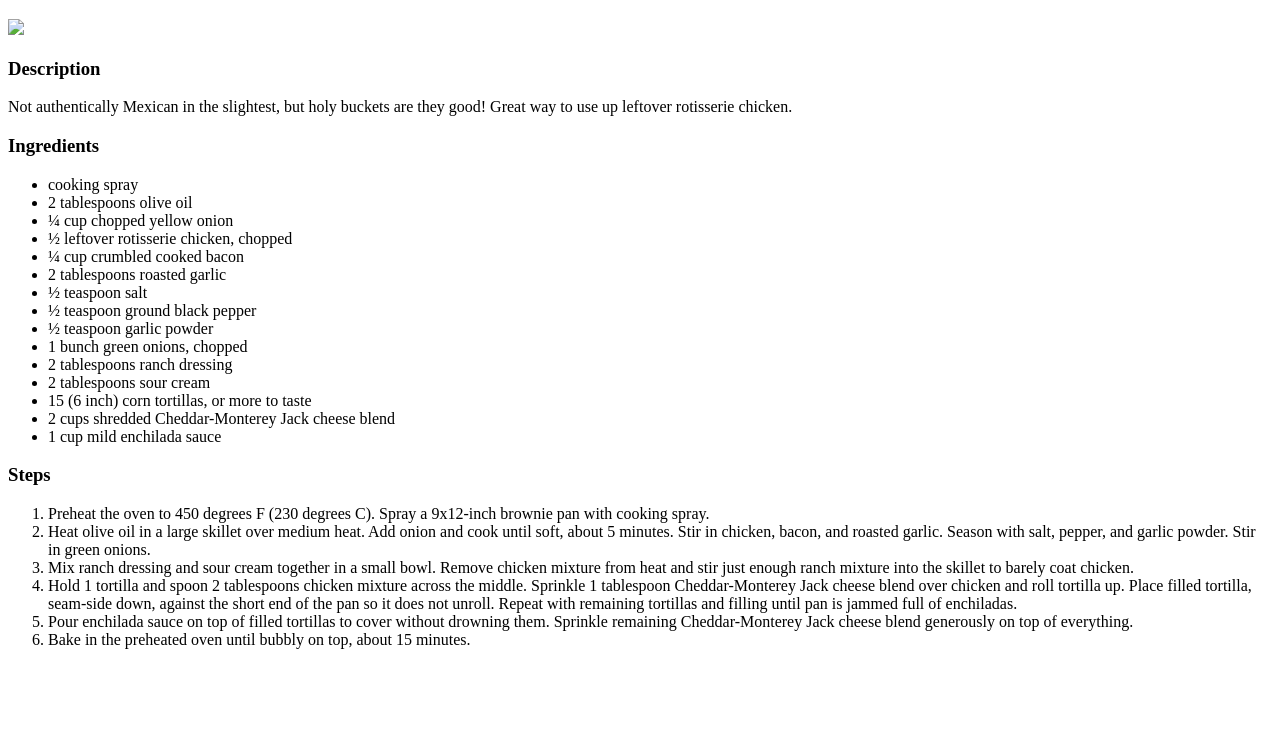
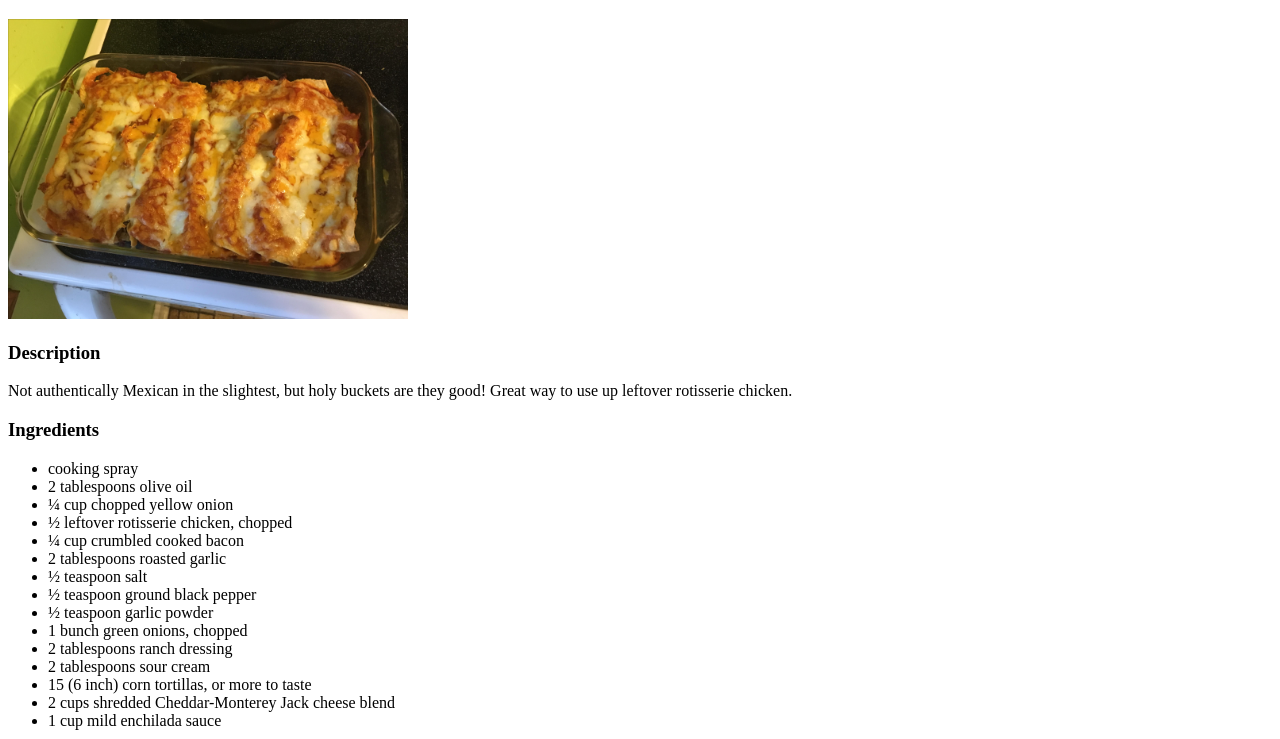
Before and after one commit to CiscoAndia/odin-recipes, a plain HTML site: page recipes/chicken-enchiladas.html in a window 1280 px wide. Shown: the part 61-800 px from the top of the page. Drawn offline with Linux system fonts and the light colour scheme.

Commit message:
Last fix

```diff
--- a/recipes/chicken-enchiladas.html
+++ b/recipes/chicken-enchiladas.html
@@ -8,7 +8,7 @@
 </head>
 <body>
     <h1>Chicken Enchiladas</h1>
-    <img style="max-width:450px; max-height: 300px" src="images/enchiladas.jpg">
+    <img style="max-width:450px; max-height: 300px" src="images/enchiladas.jpeg">
     <h3>Description</h3>
     <p>
         Not authentically Mexican in the slightest,
```
Also changed, not shown: recipes/chocolate-chip-cookies.html (+1 -1 lines).
